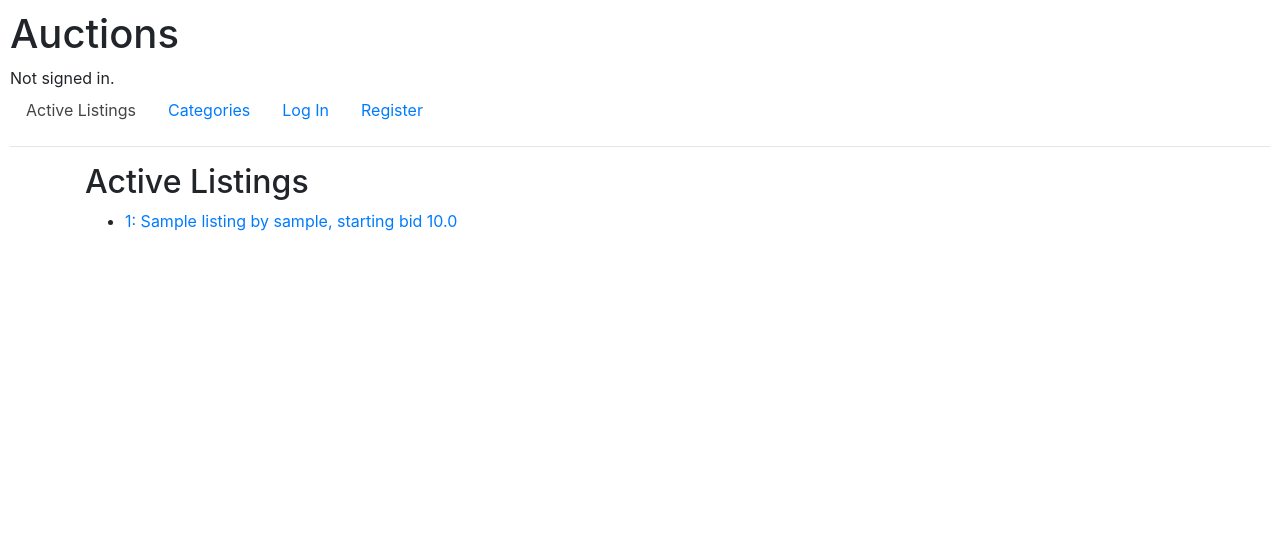
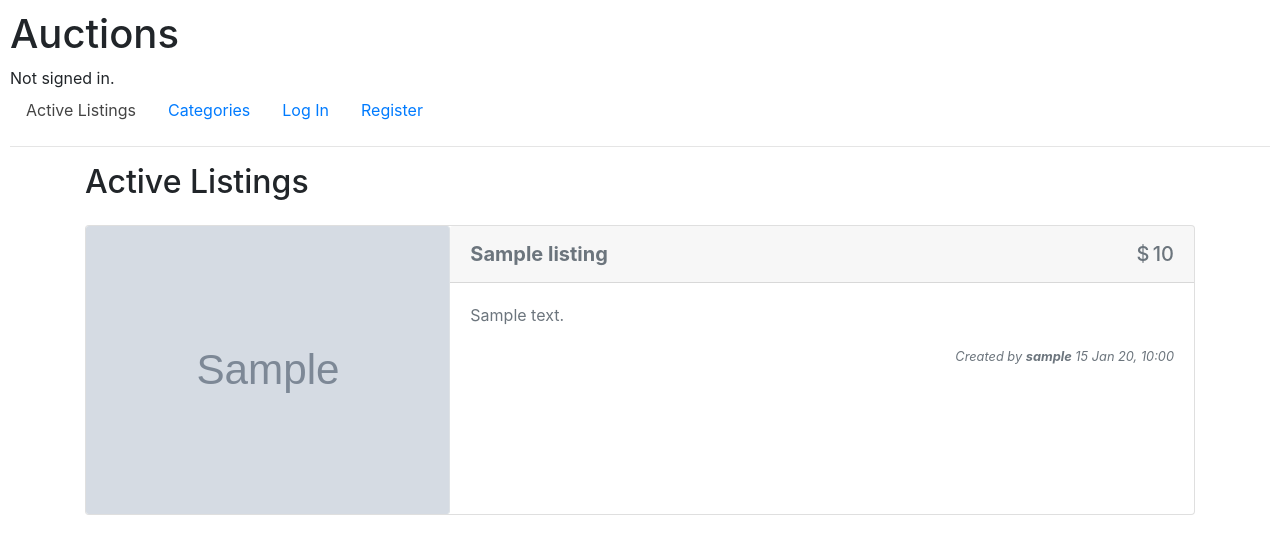
Before and after one commit to mikekurkin/cs50w, a Django app: page / in a window 1280 px wide. Shown: the top 554 px of the page. Run offline with Django 3.2, Linux system fonts and the light colour scheme; tables that the repository leaves empty hold one stand-in row (values such as "Sample post"); grey boxes marked "Sample" are stand-in pictures; some libraries are stand-ins or nearby versions.

Commit message:
Listing cards design

```diff
--- a/auctions/models.py
+++ b/auctions/models.py
@@ -34,6 +34,9 @@ class Listing(models.Model):
         if self.is_active or self.winning_bid() is None:
             return None
         return self.winning_bid().bidder
+
+    def short_description(self):
+        return (self.description[:197] + "...") if len(self.description) > 200 else self.description
 
     def __str__(self):
         s = f"{self.id}: {self.title} by {self.seller}"
--- a/auctions/static/auctions/styles.css
+++ b/auctions/static/auctions/styles.css
@@ -13,3 +13,17 @@ a.nav-active {
     max-height: 30rem;
     object-fit: contain;
 }
+
+.list-image {
+    height: 18rem;
+    object-fit: cover;
+}
+
+a > .card {
+    transition: all .1s;
+    /* height: 15rem; */
+}
+
+a > .card:hover {
+    filter: brightness(90%);
+}
--- a/auctions/templates/auctions/listing_list.html
+++ b/auctions/templates/auctions/listing_list.html
@@ -1,13 +1,43 @@
 {% extends "auctions/layout.html" %}
 
 {% block body %}
-  <h2>{% block title %}{% endblock %}</h2>
+  <h2 class="mb-4">{% block title %}{% endblock %}</h2>
 
-  <ul>
+  {% comment %} <div class="card-deck"> {% endcomment %}
   {% for listing in listings %}
-    <li><a href="{% url 'listing' listing.id %}">{{ listing }}</a></li>
+  <a href="{% url 'listing' listing.pk %}" class="text-secondary text-decoration-none">
+    <div class="card my-3">
+        <div class="row no-gutter">
+          {% if listing.image_url is not None %}
+          <div class="col-md-4 col-sm-5 pr-sm-0">
+            <img class="card-img list-image bg-light border-right" src="{{ listing.image_url }}" alt="{{ listing.title }}">
+          </div>
+          {% endif %}
+          <div class="col{% if listing.image_url is not None %} pl-sm-0{% endif %}">
+            <div class="card-header row mx-0">
+              <div class="col px-0">
+              <h5 class="my-1 font-weight-bold">{{ listing.title }}</h5>
+              </div>
+              <div class="col-4-sm col-7 px-0">
+              <h5 class="my-1 text-right">
+                {% if listing.winning_bid is not None %}
+                $&#x202F;{{ listing.winning_bid.amount | floatformat:"0" }}
+                {% else %}
+                No bids
+                {% endif %}
+              </h5>
+              </div>
+            </div>
+            <div class="card-body">
+              <p class="card-text">{{ listing.short_description }}</p>
+              <p class="card-text text-right font-italic"><small class="text-muted">Created by <b>{{ listing.seller }}</b> {{ listing.time|date:"j M y, G:i" }}</small></p>
+            </div>
+          </div>
+        </div>
+    </div>
+  </a>
   {% empty %}
     {% block empty %}{% endblock %}
   {% endfor %}
-  </ul>
+
 {% endblock %}
```
